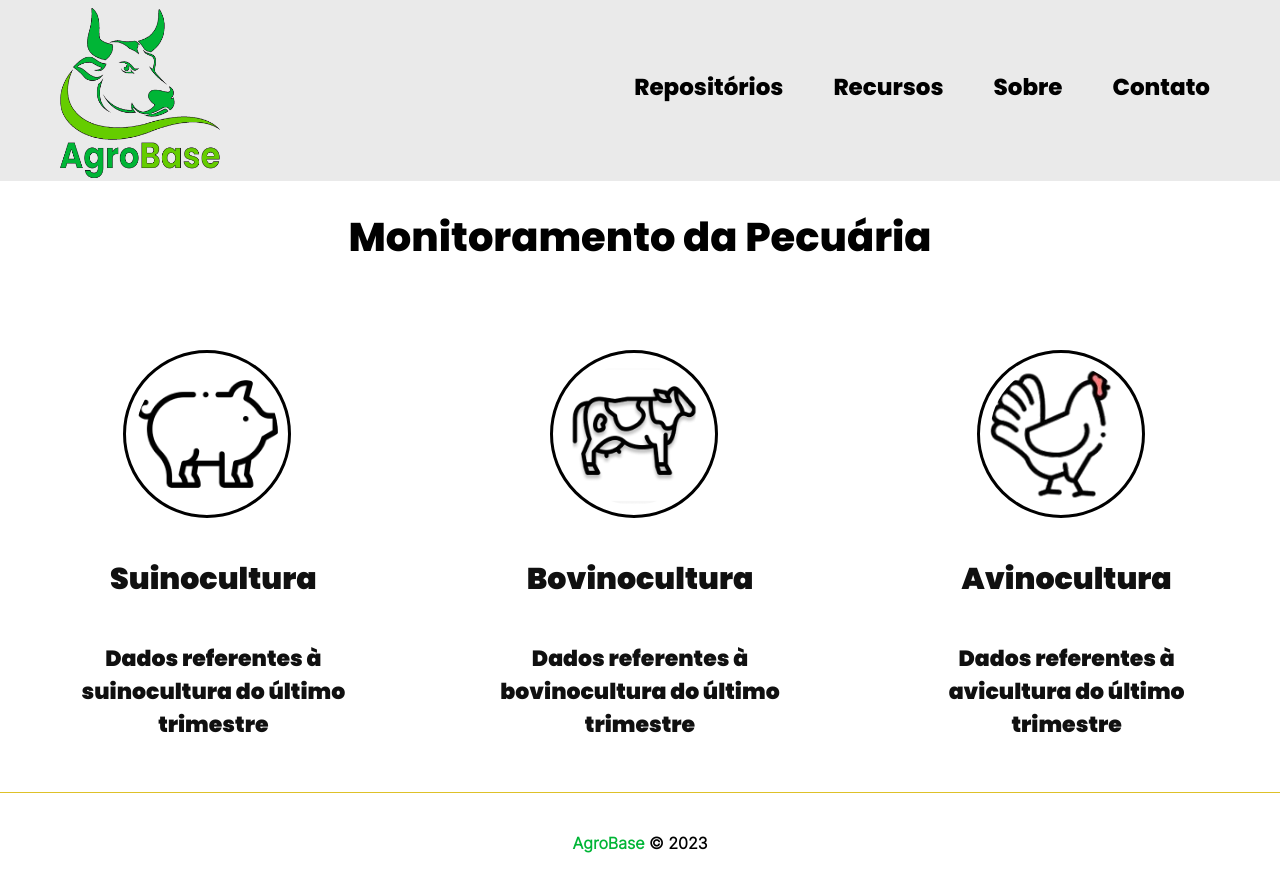
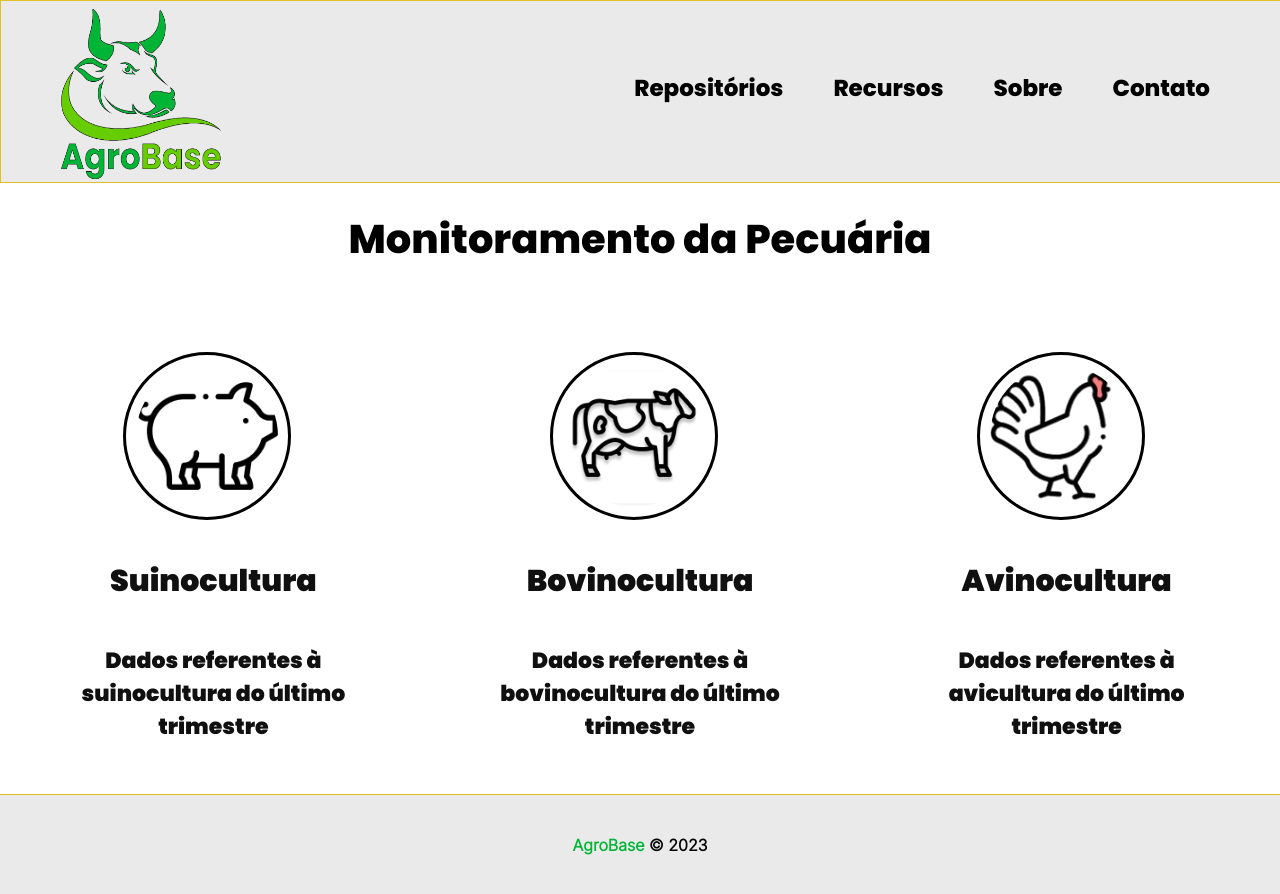
Before and after one commit to fga-eps-mds/2023.1-DAB, an Angular app: page / in a window 1280 px wide. Built offline with nearby package versions, Linux system fonts and the light colour scheme.

Commit message:
Initial commit

```diff
--- a/src/app/components/footer/footer.component.scss
+++ b/src/app/components/footer/footer.component.scss
@@ -1,4 +1,5 @@
 footer {
+    background-color: #EAEAEA;
     border-top: 1px solid #dec129;
     display: flex;
     flex-direction: column;
--- a/src/app/components/header/header.component.html
+++ b/src/app/components/header/header.component.html
@@ -1,6 +1,3 @@
-
-<!DOCTYPE html>
-<html lang="en">
 <head>
     <meta charset="UTF-8">
     <meta http-equiv="X-UA-Compatible" content="IE=edge">
@@ -23,9 +20,4 @@
     </nav>
 </header>
 
-
-
-
-
 </body>
-</html>
--- a/src/app/components/header/header.component.scss
+++ b/src/app/components/header/header.component.scss
@@ -17,6 +17,7 @@ header{
     width: 100%;
     height: 181px;
     background-color: #EAEAEA;
+    border: 1px solid #dec129;
 }
 
 nav{
```
